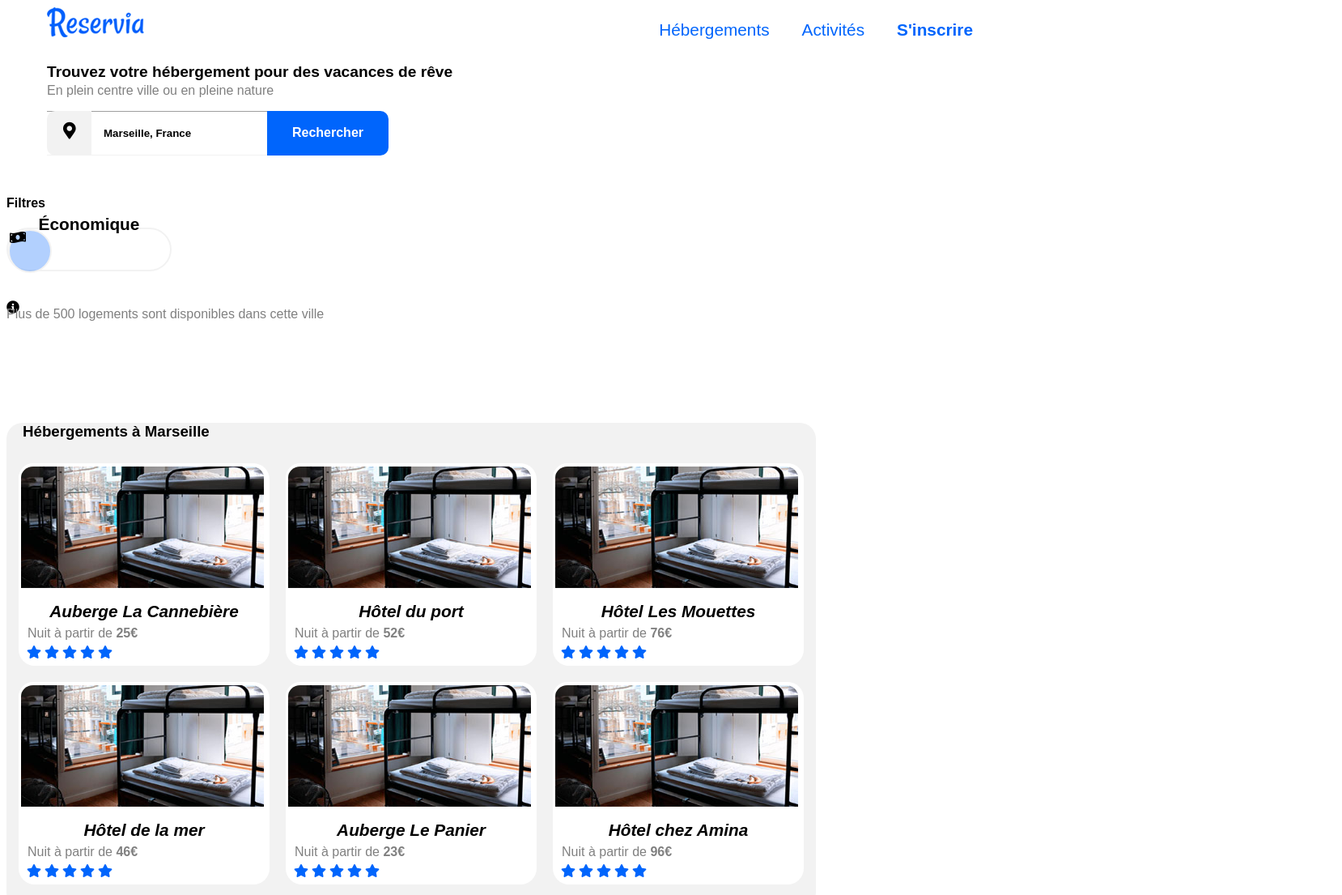
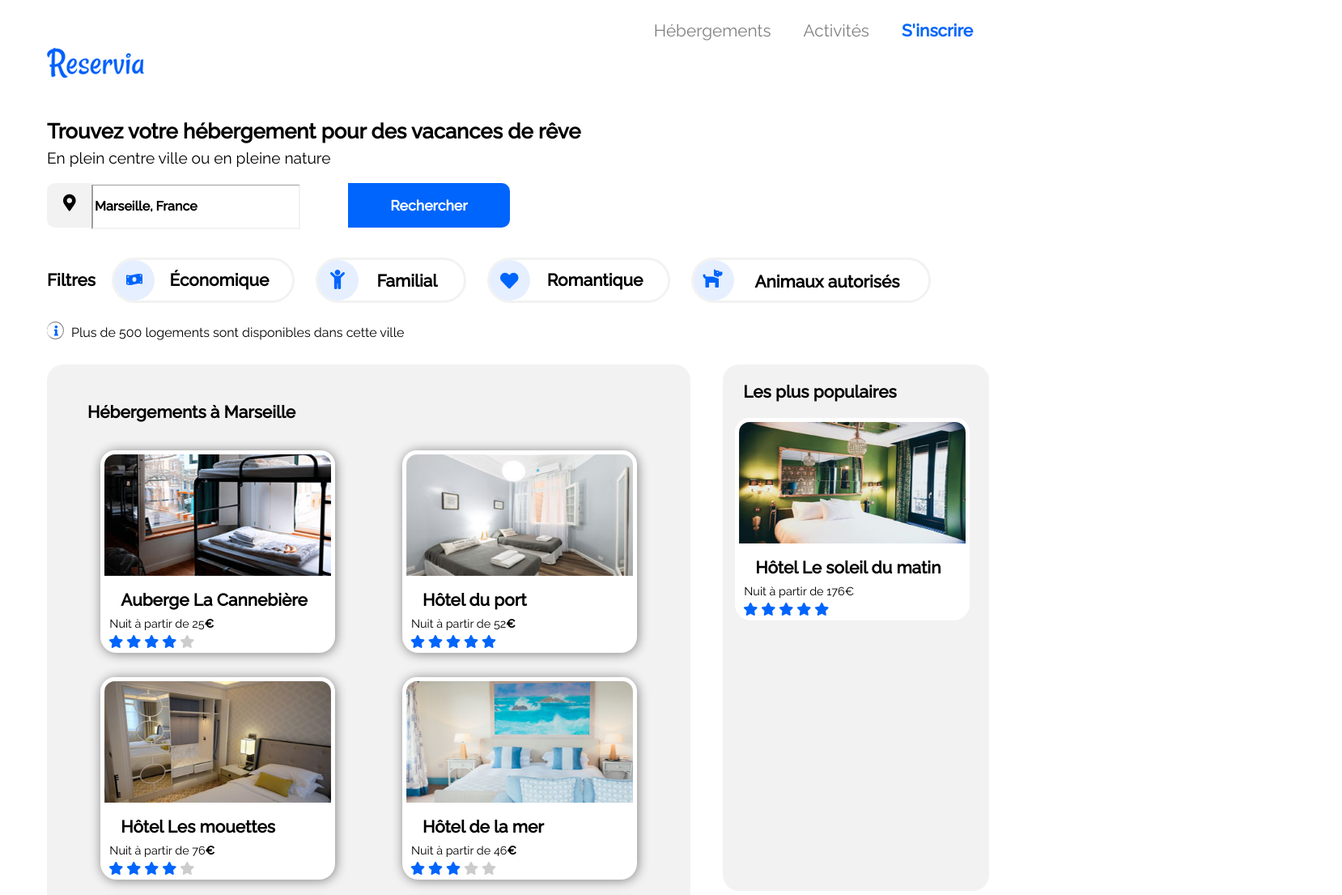
Before and after one commit to VFeret/Reservia, a plain HTML site: page index.html in a window 1280 px wide. Shown: the part 41-1146 px from the top of the page at 81% size, 1658 px wide, since content can reach past the window. Drawn offline with Linux system fonts and the light colour scheme; a web font is replaced by a local one.

Commit message:
Modifications apportées

```diff
--- a/index.html
+++ b/index.html
@@ -1,15 +1,18 @@
  <!DOCTYPE html>
-<html>
+<html lang="fr">
     <head>
         <meta charset="utf-8" />
         <title>Reservia</title>
     <link rel="stylesheet" href="https://cdnjs.cloudflare.com/ajax/libs/font-awesome/5.15.4/css/all.min.css">
+    <link rel="preconnect" href="https://fonts.googleapis.com">
+<link rel="preconnect" href="https://fonts.gstatic.com" crossorigin>
+<link href="https://fonts.googleapis.com/css2?family=Raleway:wght@100;300;400;500&display=swap" rel="stylesheet">
     <link rel="stylesheet" href="style.css" />
 
 </head>
 
 <body>
-<div id="bloc-page">
+<div id="bloc_page">
 
 <header><!--Logo et navigation-->
 
@@ -18,92 +21,100 @@
 </div>
 
 
+
+
 <nav><!-- navigation-->
           <ul>
-            <li><a href="#hebergements">Hébergements</a></li>
+            <li><a href="#Hebergements">Hébergements</a></li>
             <li><a href="#activites">Activités</a></li>
             <li><a href="#inscrire"><strong>S'inscrire</strong></a>
           </ul>
 </nav>
 
 </header>
+
 <div>
 <h1>Trouvez votre hébergement pour des vacances de rêve</h1>
-<p>En plein centre ville ou en pleine nature</p>
+<h2>En plein centre ville ou en pleine nature</h2>
 </div>
-<!-- Moteur de recherche-->
 
-<div id="moteur-recherche">
-    <div class="carre-gris"><i class="fas fa-map-marker-alt"></i></div>
-        <div class="saisie">
+
+<div> <!-- Moteur de recherche-->
+
+
+    <div class="carre_gris"><i class="fas fa-map-marker-alt"></i></div>
+
                 <form method="get" action="reservia.html">
                 <input class="moteur" value="Marseille, France" name="moteur de recherche">
-        </div>
-        <div class="bouton-bleu">
             <input class="rechercher" type="submit" value="Rechercher" name="Rechercher">
                 </form>
 </div>
+
+
+<div id="bloc_filtres"><!-- Filtres-->
+
+        <div class="icone_filtre">
+            <div class="titre_eco">Filtres</div>
+        </div>
+
+         <div class="icone_eco">
+            <i class="rond"></i>
+            <i class="fas fa-money-bill-wave"></i>
+            <div class="titre_eco">Économique</div>
+        </div>
+
+        <div class="icone_familial">
+            <i class="rond"></i>
+            <i class="fas fa-child"></i>
+            <div class="titre_familial">Familial</div>
+        </div>
+
+        <div class="icone_romantique">
+             <i class="rond"></i>
+             <i class="fas fa-heart"></i>
+            <div class="titre_romantique">Romantique</div>
+        </div>
+
+        <div class="icone_animaux">
+            <i class="rond"></i>
+            <i class="fas fa-dog"></i>
+            <div class="titre_romantique">Animaux autorisés</div>
         </div>
 </div>
 
-
-<!-- Filtres-->
-<section>
-
-<h4>Filtres</h4>
-
-
-<div class="icones"></i>
-    <i class="fas fa-money-bill-wave rond"></i>
-    <div class="titre">Économique</i></div>
-
-
+<div>
+    <div class="icone_info">
+    <i class="circle"></i>
+        <i class="fas fa-info"></i>
 </div>
-
-
-
-</section>
-
-
-
-</br>
-</br>
-
-
-
-
-
-
-
-
-<div class="icone-info">
-    <div class="icone">
-        <i class="fas fa-info-circle"></i>
      <p>Plus de 500 logements sont disponibles dans cette ville</p>
  </div>
 
 
-</br>
-</br>
-</br>
-</br>
-</br>
 <section><!-- affichage hebergements et populaires-->
 
+<article><!-- Bloc hébergements-->
+    <h3 id =Hebergements>Hébergements à Marseille</h3>
 
+        <div id="blocs_hebergements">
 
-<article><!-- Bloc hébergements-->
+            <div class="bloc_blanc"><!--bloc blanc-->
+                <div class="carte_hebergement"><img src="images/photo_cannebiere.jpg" alt="Photo Auberge La Cannebière"></div>
+                    <div class="titre"><h4>Auberge La Cannebière</h4></div>
+                        <p>Nuit à partir de 25<strong>€</strong></p>
+                            <div class="etoiles">
+                            <i class="fas fa-star"></i>
+                            <i class="fas fa-star"></i>
+                            <i class="fas fa-star"></i>
+                            <i class="fas fa-star"></i>
+                            <i class="fas fa-star grey"></i></div>
 
-    <h3>Hébergements à Marseille</h3>
-<div id="blocs-hebergements"><!--bloc grisé-->
+            </div>
 
-
-    <div class="cannebiere"><!--bloc blanc-->
-         <div class="carte-hebergement">
-                <i class="images-hebergements"><img src="images/photos_heberg/photo_cannebiere.jpg"
-            alt="Photo Auberge La Cannebière"></div>
-        <div class="titre"><h4>Auberge La Cannebière</h4></i></div>
-                <p>Nuit à partir de <strong>25€</strong></p>
+            <div class="bloc_blanc"><!--bloc blanc-->
+                <div class="carte_hebergement"><img src="images/photo_port.jpg" alt="Photo Hôtel du port"></div>
+                    <div class="titre"><h4>Hôtel du port</h4></div>
+                        <p>Nuit à partir de 52<strong>€</strong></p>
                             <div class="etoiles">
                             <i class="fas fa-star"></i>
                             <i class="fas fa-star"></i>
@@ -113,42 +124,51 @@
                             </div>
             </div>
 
-    <div class="port"><!--bloc blanc-->
-         <div class="carte-hebergement">
-                <i class="images-hebergements"><img src="images/photos_heberg/photo_cannebiere.jpg"
-            alt="Photo Hôtel du port"></div>
-        <div class="titre"><h4>Hôtel du port</h4></i></div>
-                <p>Nuit à partir de <strong>52€</strong></p>
+            <div class="bloc_blanc"><!--bloc blanc-->
+                <div class="carte_hebergement"><img src="images/photo_mouettes.jpg" alt="Photo Hôtel Les mouettes"></div>
+                    <div class="titre"><h4>Hôtel Les mouettes</h4></div>
+                        <p>Nuit à partir de 76<strong>€</strong></p>
                             <div class="etoiles">
                             <i class="fas fa-star"></i>
                             <i class="fas fa-star"></i>
                             <i class="fas fa-star"></i>
                             <i class="fas fa-star"></i>
-                <i class="fas fa-star"></i>
+                            <i class="fas fa-star grey"></i>
                             </div>
             </div>
 
-    <div class="mouettes"><!--bloc blanc-->
-         <div class="carte-hebergement">
-                <i class="images-hebergements"><img src="images/photos_heberg/photo_cannebiere.jpg"
-            alt="Photo Hôtel du port"></div>
-        <div class="titre"><h4>Hôtel Les Mouettes</h4></i></div>
-                <p>Nuit à partir de <strong>76€</strong></p>
+            <div class="bloc_blanc"><!--bloc blanc-->
+                <div class="carte_hebergement"><img src="images/photo_mer.jpg" alt="Photo Hôtel de la mer"></div>
+                    <div class="titre"><h4>Hôtel de la mer</h4></div>
+                        <p>Nuit à partir de 46<strong>€</strong></p>
+                            <div class="etoiles">
+                            <i class="fas fa-star"></i>
+                            <i class="fas fa-star"></i>
+                            <i class="fas fa-star"></i>
+                            <i class="fas fa-star grey"></i>
+                            <i class="fas fa-star grey"></i>
+                            </div>
+            </div>
+
+
+            <div class="bloc_blanc"><!--bloc blanc-->
+                <div class="carte_hebergement"><img src="images/photo_panier.jpg" alt="Photo Auberge Le panier"></div>
+                    <div class="titre"><h4>Auberge Le panier</h4></div>
+                        <p>Nuit à partir de 23<strong>€</strong></p>
                             <div class="etoiles">
                             <i class="fas fa-star"></i>
                             <i class="fas fa-star"></i>
                             <i class="fas fa-star"></i>
                             <i class="fas fa-star"></i>
-                <i class="fas fa-star"></i>
+                            <i class="fas fa-star grey"></i>
                             </div>
             </div>
 
-<div class="mer"><!--bloc blanc-->
-         <div class="carte-hebergement">
-                <i class="images-hebergements"><img src="images/photos_heberg/photo_cannebiere.jpg"
-            alt="Photo Hôtel de la mer"></div>
-        <div class="titre"><h4>Hôtel de la mer</h4></i></div>
-                <p>Nuit à partir de <strong>46€</strong></p>
+
+            <div class="bloc_blanc"><!--bloc blanc-->
+                <div class="carte_hebergement"><img src="images/photo_amina.jpg" alt="Photo Hôtel chez Amina"></div>
+                    <div class="titre"><h4>Hôtel chez Amina</h4></div>
+                        <p>Nuit à partir de 96<strong>€</strong></p>
                             <div class="etoiles">
                             <i class="fas fa-star"></i>
                             <i class="fas fa-star"></i>
@@ -159,12 +179,19 @@
             </div>
 
 
-<div class="panier"><!--bloc blanc-->
-         <div class="carte-hebergement">
-                <i class="images-hebergements"><img src="images/photos_heberg/photo_cannebiere.jpg"
-            alt="Photo Auberge Le Panier"></div>
-        <div class="titre"><h4>Auberge Le Panier</h4></i></div>
-                <p>Nuit à partir de <strong>23€</strong></p>
+
+
+</div>
+<div><h4>Afficher plus</h4></div>
+</article>
+
+
+<aside><!-- Bloc Les plus populaires-->
+  <h3>Les plus populaires</h3>
+    <div class="bloc_blanc_populaire">
+        <div class="carte_photo"><img src="images/photo_soleil.jpg" alt="Photo Hôtel Le soleil du matin"></div>
+            <div class="titre"><h4>Hôtel Le soleil du matin</h4></div>
+                        <p>Nuit à partir de 176</strong>€</strong></p>
                             <div class="etoiles">
                             <i class="fas fa-star"></i>
                             <i class="fas fa-star"></i>
@@ -172,62 +199,56 @@
                             <i class="fas fa-star"></i>
                             <i class="fas fa-star"></i>
                             </div>
-    </div>
 
-<div class="amina"><!--bloc blanc-->
-         <div class="carte-hebergement">
-                <i class="images-hebergements"><img src="images/photos_heberg/photo_cannebiere.jpg"
-            alt="Photo Hôtel chez Amina">
-        </div>
-        <div class="titre"><h4>Hôtel chez Amina</h4></i></div>
-                <p>Nuit à partir de <strong>96€</strong></p>
-            <div class="etoiles">
-                <i class="fas fa-star"></i>
-                <i class="fas fa-star"></i>
-                <i class="fas fa-star"></i>
-                <i class="fas fa-star"></i>
-                <i class="fas fa-star"></i>
-            </div>
-    </div>
 
     </div>
-</article>
-
-
-
-<aside><!-- Bloc Les plus populaires-->
 
 
 
 </aside>
 </section>
 
+<section>
 
+<div bloc_activites><!-- activitée à Marseille-->
+
+        <div id="activites">
+            <h3 id="activites">Activités à Marseille</h3>
+<div class="fd_blanc_port">
+    <div class="photo"><img src="images/activite_1.jpg" alt="Photo du Vieux Port"></div>
+     <div class="titre"><h6>Vieux Port</h6></div>
+
+</div>
+
+
+</section>
+
+
+
+</div><!--fin du bloc page-->
 
 <footer>
     <div id="a_propos">
-        <h4>A propos</h4>
-        <p>Fonctionnement du site</p>
-        <p>Condition générales de vente</p>
-        <p>Données et confidentialités</p>
+        <h3>A propos</h3>
+        <h4>Fonctionnement du site</h4>
+        <h4>Condition générales de vente</h4>
+        <h4>Données et confidentialités</h4>
     </div>
 
     <div id="nos_hebergements">
-        <h4>Nos hébergements</h4>
-        <p>Fonctionnement du site</p>
-        <p>Condition générales de vente</p>
-        <p>Données et confidentialités</p>
+        <h3>Nos hébergements</h3>
+        <h4>Charte qualité</h4>
+        <h4>Soumettre votre hôtel</h4>
     </div>
 
     <div id="assistance">
-        <h4>Assistance</h4>
-        <p>Fonctionnement du site</p>
-        <p>Condition générales de vente</p>
-        <p>Données et confidentialités</p>
+        <h3>Assistance</h3>
+        <h4>Centre d'aide</h4>
+        <h4>Nous contacter</h4>
     </div>
 
 </footer>
-</div>
+
  </body>
 
 
--- a/style.css
+++ b/style.css
@@ -1,14 +1,17 @@
 @font-face {
-    font-family: 'Raleway';
+    font-family: 'Raleway' sans-serif;
     src: url('Raleway.eot') format('eot'),
          url('Raleway.woff') format('woff'),
          url('Raleway.ttf') format('truetype'),
          url('Raleway.svg') format('svg');
+
 }
 
 
-#bloc-page{
+#bloc_page{
 margin: 50px;
+justify-content: center;
+max width: 1400px;
 }
 
 
@@ -24,7 +27,8 @@ justify-content: space-between;
 /* logo*/
 
 #logo_reservia{
-margin-left: px;
+margin-top: 50px;
+margin-bottom: 30px;
 }
 
 
@@ -39,13 +43,16 @@ display: flex;
 list-style-type: none;
 }
 
+
+
 nav li{
 font-family:Raleway, Arial, "sans-serif", "Trebuchet MS";
+
 }
 
 nav a{
 font-size: 1.3em;
-color: #0065FC;
+color: grey;
 padding: 20px;
 padding-top: 22px;
 text-decoration: none;
@@ -53,30 +60,36 @@ text-decoration: none;
 
 a:hover{
 color: #0065FC;
-border-top: 2px solid;
+border-top: 3px solid;
 }
 
 
+nav strong{
+color: #0065FC;
+}
+
 h1{
 font-family:Raleway, Arial, "sans-serif", "Trebuchet MS";
-font-size: 1.2em;
+font-size: 1.6em;
+font-weight: bold;
 }
 
-p{
+h2{
 font-family:Raleway, Arial, "sans-serif", "Trebuchet MS";
+font-size: 1.2em;
+font-weight: normal;
 margin-top:-10px;
-color: grey;
+margin-bottom:20px;
 }
 
+p strong{
+ font-weight: bold;
+}
 
 /* Moteur de recherche*/
 
-#moteur-recherche{
-display: flex;
-flex-direction: row;
-}
 
-.carre-gris{
+div .carre_gris{
 width: 55px;
 height: 55px;
 background: #F2F2F2;
@@ -94,25 +107,27 @@ top: 15px;
 
 .moteur{
 font-family:Raleway, Arial, "sans-serif", "Trebuchet MS";
+font-size: 1em;
+width: 250px;
+height: 50px;
 font-weight: bold;
-padding-left: 70px;
 border-top-width: 1px;
-border-bottom-width: 1px;
-border-top-color: #F2F2F2;
-border-bottom-color: #F2F2F2;
-border-left: none;
-border-right: none;
-width: 200px;
-height: 51px;
 }
 
+
+input{
+border-width: 2px;
+border-color: #F2F2F2;
+margin-left: 55px;
+
+}
 
 .rechercher{
 font-family:Raleway, Arial, "sans-serif", "Trebuchet MS";
 color: white;
-font-size: 1em;
+font-size: 1.1em;
 font-weight: bold;
-width: 150px;
+width: 200px;
 height: 55px;
 border: none;
 border-radius: 0px 10px 10px 0px;
@@ -122,189 +137,394 @@ background:#0065FC ;
 
 /* Filtres*/
 
-#filtres{
+#bloc_filtres{
 display: flex;
+flex-direction: row;
+margin-top: 60px;
+margin-left: -20px;
 }
 
-section h4{
-font-size: 1em;
+div h4{
+font-size: 1.2em;
 font-family:Raleway, Arial, "sans-serif", "Trebuchet MS";
-
 }
 
 
-
-.icones{
+.rond{
 height: 50px;
-width: 200px;
-border: solid 2px;
-border-color: #F2F2F2;
-border-radius: 50px 50px 50px 50px;
-position: relative;
+width: 50px;
+background-color: rgba(0,101,252,0.1);
+border: none;
+border-radius: 50%;
+position: absolute;
 }
 
 
-.titre{
+.icone_filtre{
+margin-top: -4px;
+margin-right: 10px;
+}
+
+.titre_filtre{
 font-family:Raleway, Arial, "sans-serif", "Trebuchet MS";
 font-weight: bold;
 font-style: normal;
 font-size: 1.3em;
 text-align: center;
+bottom: 6px;
 position: relative;
 }
 
 
+.icone_eco{
+height: 50px;
+width: 220px;
+border: solid 3px;
+border-color: #F2F2F2;
+border-radius: 50px 50px 50px 50px;
+margin-left: 30px;
+margin-top: -25px;
+}
 
-.rond{
+.titre_eco{
+font-family:Raleway, Arial, "sans-serif", "Trebuchet MS";
+font-weight: bold;
+font-style: normal;
+font-size: 1.3em;
+text-align: center;
+right: -20px;
+bottom: 6px;
+position: relative;
+}
+
+.fa-money-bill-wave{
+position: relative;
+right: -15px;
+top: 16px;
+color:#0065FC
+}
+
+
+.icone_familial{
 height: 50px;
-width: 50px;
-background-color: rgba(0,101,252,0.3);
-border: none;
-border-radius: 50%;
-border: solid 2px;
+width: 180px;
+border: solid 3px;
 border-color: #F2F2F2;
+border-radius: 50px 50px 50px 50px;
+margin-left: 26px;
+margin-top: -25px;
+}
+
+.titre_familial{
+font-family:Raleway, Arial, "sans-serif", "Trebuchet MS";
+font-weight: bold;
+font-style: normal;
+font-size: 1.3em;
+text-align: center;
+right: -20px;
+bottom: 12px;
+position: relative;
+}
+
+.fa-child{
+position: relative;
+font-size: 1.5em;
+right: -15px;
+top: 12px;
+color:#0065FC
+}
+
+
+.icone_romantique{
+height: 50px;
+width: 220px;
+border: solid 3px;
+border-color: #F2F2F2;
+border-radius: 50px 50px 50px 50px;
+margin-left: 26px;
+margin-top: -25px;
+}
+
+.titre_romantique{
+font-family:Raleway, Arial, "sans-serif", "Trebuchet MS";
+font-weight: bold;
+font-style: normal;
+font-size: 1.3em;
+text-align: center;
+right: -20px;
+bottom: 11px;
+position: relative;
+}
+
+.fa-heart{
+position: relative;
+font-size: 1.4em;
+right: -13px;
+top: 15px;
+color:#0065FC
+}
+
+
+.icone_animaux{
+height: 50px;
+width: 290px;
+border: solid 3px;
+border-color: #F2F2F2;
+border-radius: 50px 50px 50px 50px;
+margin-left: 26px;
+margin-top: -25px;
+}
+
+.titre_animaux{
+font-family:Raleway, Arial, "sans-serif", "Trebuchet MS";
+font-weight: bold;
+font-style: normal;
+font-size: 1.3em;
+text-align: center;
+right: -20px;
+bottom: 11px;
+position: relative;
+}
+
+.fa-dog{
+position: relative;
+font-size: 1.5em;
+right: -10px;
+top: 10px;
+color:#0065FC
 }
 
 
 
-.fa-money-bill-wave{
-position: absolute;
+/* info*/
 
+div p{
+font-family:Raleway, Arial, "sans-serif", "Trebuchet MS";
+font-weight: normal;
+margin-left: 30px;
+margin-top: 9px;
+margin-bottom: 30px;
 }
 
+.icone_info{
+position: relative;
+top: 5px;
 }
+
+.circle{
+position: absolute;
+height: 20px;
+width: 20px;
+border: solid 0.1em;
+border-color: grey;
+border-radius: 50%;
+border-left: 50px;
+margin-top: 18px;
+}
+
+.fa-info{
+position: relative;
+font-size: 0.8em;
+color:#0065FC;
+right:-9px;
+top: 20px;
+}
+
+
+
 
 /* bloc hébergement*/
 
+section{
+display: flex;
+margin-top: 20px;
+}
 
 
-section{
+#blocs_hebergements{
 display: flex;
-justify-content: flex-start;
-}
-
-#blocs-hebergements{
-display: flex;
-flex-wrap: wrap ;
-justify-content: center;
+flex-wrap: wrap;
+justify-content: space-around;
 }
 
 article{
-height: 600px;
-width: 1000px;
+height: 650px;
+width: 1020px;
+margin-right: 40px;
+padding: 25px;
 background-color: #F2F2F2;
 border-radius: 20px 20px 20px 20px;
 }
 
-h3{
- font-family: Raleway, Arial, "sans-serif", "Trebuchet MS";
- font-style: normal;
- font-weight: bold;
- margin-left: 20px;
+div h4{
+font-size: 1em;
 }
 
 
+div h3{
+ font-family: Raleway, Arial, "sans-serif", "Trebuchet MS";
+ font-size: 1.3em;
+ font-style: normal;
+ font-weight: bold;
+ margin-left: 25px;
+}
 
-.carte-hebergement img{
-width: 300px;
+.bloc_blanc{
+width: 290px;
+height: 250px;
+background-color: white;
+border-radius: 20px 20px 20px 20px;
+margin: 15px;
+box-shadow: 1px 1px 14px grey;
+}
+
+.carte_hebergement img{
+width: 280px;
 height: 150px;
 border: solid;
 border-color: white;
-border-top-width: 4px;
-border-left: -5px;
+border-top-width: 5px;
+border-left-width:5px;
+border-right-width: 5px;
 border-radius: 18px 18px 0px 0px;
 }
 
 .titre{
 margin: 10px;
-margin-top: -18px;
+margin-top:-18px;
+padding-bottom: 20px;
+}
 
-}
+
 section p{
-margin-top: -52px;
+color: black;
+font-size: 0.9em ;
+font-weight: normal;
+margin-top: -50px;
 margin-left: 11px;
 }
 
-.titre{
-padding-bottom: 20px;
+
+article strong{
+font-weight: bold;
 }
 
 .etoiles{
-margin-top: -10px;
+margin-top: -24px;
 margin-left: 10px;
-color: #0065FC ;
 }
 
-.cannebiere{
-position: relative;
-width: 310px;
-height: 250px;
-margin: 10px;
-background-color: white;
-border-radius: 20px 20px 20px 20px;
+.fa-star{
+ color:#0065FC ;
 }
 
-.port{
-position: relative;
-width: 310px;
-height: 250px;
-margin: 10px;
-background-color: white;
-border-radius: 20px 20px 20px 20px;
-}
-
-.mouettes{
-position: relative;
-width: 310px;
-height: 250px;
-margin: 10px;
-background-color: white;
-border-radius: 20px 20px 20px 20px;
-}
-
-.mer{
-position: relative;
-width: 310px;
-height: 250px;
-margin: 10px;
-background-color: white;
-border-radius: 20px 20px 20px 20px;
-}
-
-.panier{
-position: relative;
-width: 310px;
-height: 250px;
-margin: 10px;
-background-color: white;
-border-radius: 20px 20px 20px 20px;
-}
-
-.amina{
-position: relative;
-width: 310px;
-height: 250px;
-margin: 10px;
-background-color: white;
-border-radius: 20px 20px 20px 20px;
+.grey{
+ color:#cccccc ;
 }
 
 
+
+
+
+
+/* Les plus populaires*/
 aside{
-height: 600px;
-width: 400px;
-margin right: 20px;
+height: 650px;
+width: 450px;
 background-color: #F2F2F2;
 border-radius: 20px 20px 20px 20px;
 }
 
 
+
+
+.bloc_blanc_populaire{
+width: 290px;
+height: 250px;
+background-color: white;
+border-radius: 20px 20px 20px 20px;
+margin: 15px;
+}
+
+.carte_photo img{
+width: 280px;
+height: 150px;
+border: solid;
+border-color: white;
+border-top-width: 5px;
+border-left-width:5px;
+border-right-width: 5px;
+border-radius: 18px 18px 0px 0px;
+}
+
+
+
+
+
+/* Activités à Marseille*/
+section{
+height: 700px;
+width: 1600 px;
+}
+
+
+.fd_blanc_port{
+height: 580px;
+width: 250 px;
+background-color: white;
+border-radius: 20px 20px 20px 20px;
+margin: 15px;
+box-shadow: 0px 0px 14px grey;
+}
+
+
+.photo{
+ border-radius: 20px 20px 0px 0px;
+}
+
+.titre{
+font-family: Raleway, Arial, "sans-serif", "Trebuchet MS";
+font-size: 1.3em;
+font-style: normal;
+font-weight: bold;
+margin-left: 25px;
+}
+
+
+
+
+
+
+
+/* footer*/
+
+
 footer{
 display: flex;
-justify-content: flex-start;
-height: 600px;
-width: 1500px;
+justify-content: space-between;
+height: 200px;
+width: 1550px;
+padding: 50px;
 background-color: #F2F2F2;
-border-radius: 20px 20px 20px 20px;
+border-radius: 5px 0px 0px 5px;
 }
+
+
+footer div{
+font-family: Raleway, Arial, "sans-serif", "Trebuchet MS";
+height: 200px;
+width: 600px;
 }
+
+
+footer div h3{
+font-weight: bold;
+margin-left: 0px;
+}
+
+
+footer div h4{
+color: black;
+font-weight: normal;
+font-size: 0.9em;
+}
```
Also changed, not shown: images/activite_1.jpg (added), images/photo_amina.jpg (added), images/photo_cannebiere.jpg (renamed from images/photos_heberg/photo_cannebiere.jpg), images/photo_mer.jpg (added), images/photo_mouettes.jpg (added), images/photo_panier.jpg (added), images/photo_port.jpg (added), images/photo_soleil.jpg (added). Lines whose indentation alone changed are shown as unchanged.
